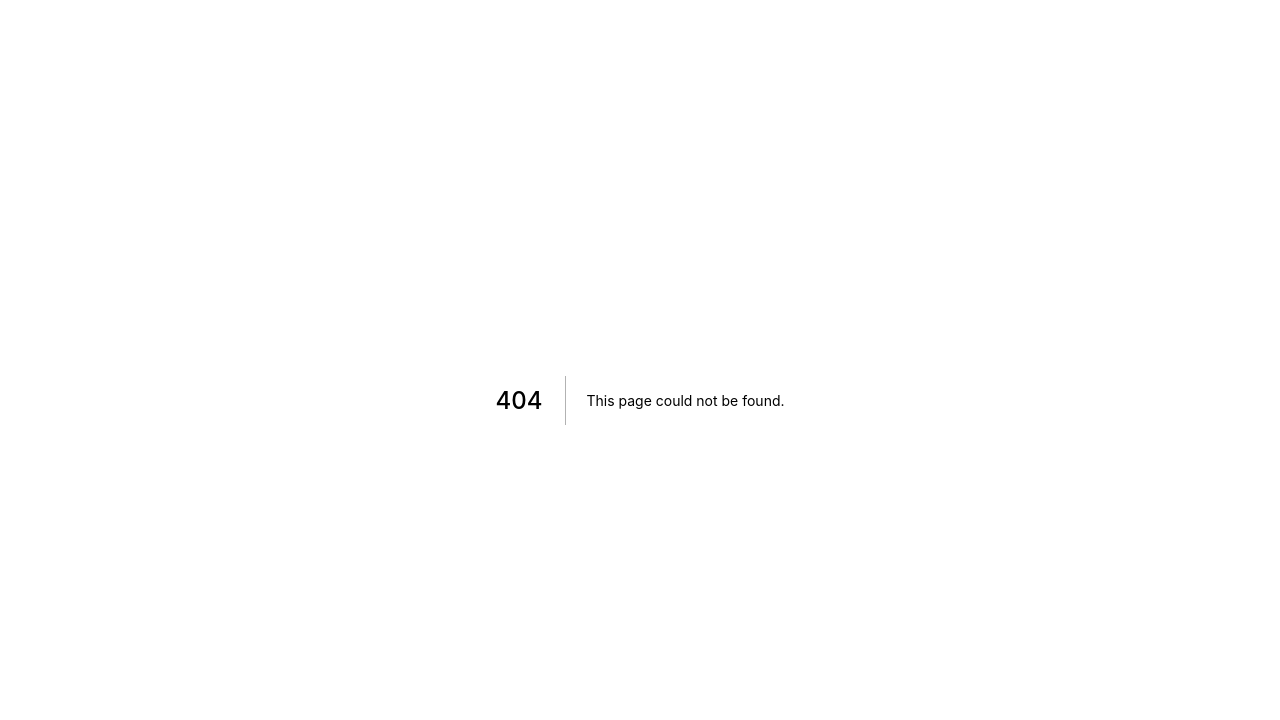
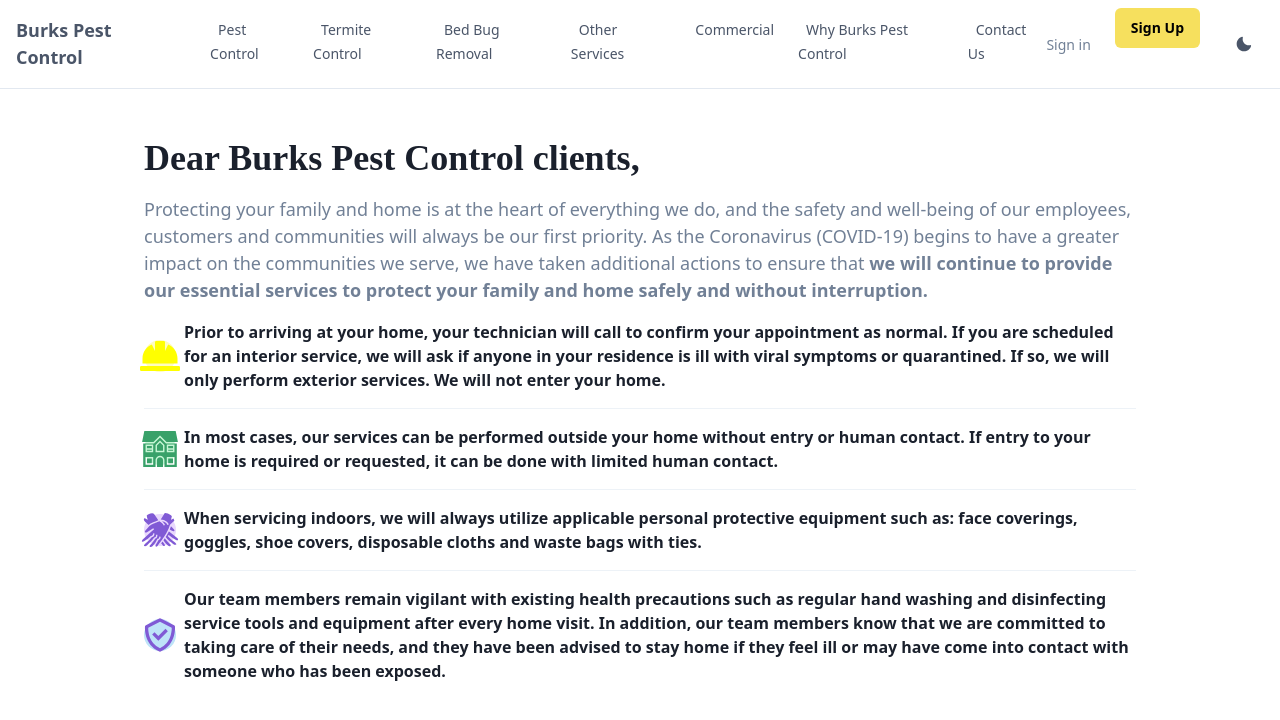
Before and after one commit to awwyes/burkspestcontrol, a Next.js app: page /covid-19 in a window 1280 px wide. Before the commit this address had no page. Shown: the top 720 px of the page. Built offline with nearby package versions, Linux system fonts and the light colour scheme.

Commit message:
Added Covid-19 page

```diff
--- a/components/BannerLayout/BannerLink.tsx
+++ b/components/BannerLayout/BannerLink.tsx
@@ -4,7 +4,7 @@
 export const BannerLink = (props: HTMLChakraProps<'a'>) => (
   <chakra.a
     {...props}
-    href="#"
+    href="/covid-19"
     px="4"
     py="1.5"
     textAlign="center"
--- /dev/null
+++ b/components/Covid19Layout/Covid19.tsx
@@ -0,0 +1,85 @@
+import { ReactElement } from 'react'
+import NavBar from '../NavBarLayout/NavBar'
+import { Container, SimpleGrid, Image, Flex, Heading, Text, Stack, StackDivider, Icon, useColorModeValue } from '@chakra-ui/react'
+import { FaHardHat }  from 'react-icons/fa'
+import { GiFamilyHouse, GiGloves } from 'react-icons/gi'
+import { BiCheckShield } from 'react-icons/bi'
+
+interface FeatureProps {
+    text: string;
+    iconBg: string;
+    icon?: ReactElement;
+}
+
+const Feature = ({ text, icon, iconBg }: FeatureProps) => {
+    return (
+      <Stack direction={'row'} align={'center'}>
+        <Flex
+          w={8}
+          h={8}
+          align={'center'}
+          justify={'center'}
+          rounded={'full'}
+          bg={iconBg}>
+          {icon}
+        </Flex>
+        <Text fontWeight={600}>{text}</Text>
+      </Stack>
+    );
+  };
+
+export default function Covid19() {
+    return (
+        <>
+    <NavBar />
+      <Container maxW={'5xl'} py={12}>
+        <SimpleGrid columns={{ base: 1, md: 1 }} spacing={10}>
+          <Stack spacing={4}>
+            <Heading>Dear Burks Pest Control clients,</Heading>
+            <Text color={'gray.500'} fontSize={'lg'}>
+                Protecting your family and home is at the heart of everything we do,
+                and the safety and well-being of our employees,
+                customers and communities will always be our first priority.
+                As the Coronavirus (COVID-19) begins to have a greater impact on the communities we serve,
+                we have taken additional actions to ensure that <strong>we will continue to provide our essential services to protect your family and home safely and without interruption.</strong>
+            </Text>
+            <Stack
+              spacing={4}
+              divider={
+                <StackDivider
+                  borderColor={useColorModeValue('gray.100', 'gray.700')}
+                />
+              }>
+              <Feature
+                icon={
+                  <Icon as={FaHardHat} color={'yellow.500'} w={10} h={10} />
+                }
+                iconBg={useColorModeValue('yellow.100', 'yellow.900')}
+                text={'Prior to arriving at your home, your technician will call to confirm your appointment as normal. If you are scheduled for an interior service, we will ask if anyone in your residence is ill with viral symptoms or quarantined. If so, we will only perform exterior services. We will not enter your home.'}
+              />
+              <Feature
+                icon={<Icon as={GiFamilyHouse} color={'green.500'} w={10} h={10} />}
+                iconBg={useColorModeValue('green.100', 'green.900')}
+                text={'In most cases, our services can be performed outside your home without entry or human contact. If entry to your home is required or requested, it can be done with limited human contact.'}
+              />
+              <Feature
+                icon={
+                  <Icon as={GiGloves} color={'purple.500'} w={10} h={10} />
+                }
+                iconBg={useColorModeValue('purple.100', 'purple.900')}
+                text={'When servicing indoors, we will always utilize applicable personal protective equipment such as: face coverings, goggles, shoe covers, disposable cloths and waste bags with ties.'}
+              />
+              <Feature
+                icon={
+                  <Icon as={BiCheckShield} color={'purple.500'} w={10} h={10} />
+                }
+                iconBg={useColorModeValue('blue.100', 'blue.900')}
+                text={'Our team members remain vigilant with existing health precautions such as regular hand washing and disinfecting service tools and equipment after every home visit. In addition, our team members know that we are committed to taking care of their needs, and they have been advised to stay home if they feel ill or may have come into contact with someone who has been exposed.'}
+              />
+            </Stack>
+          </Stack>
+        </SimpleGrid>
+      </Container>
+      </>
+    );
+  }
--- /dev/null
+++ b/pages/covid-19.tsx
@@ -0,0 +1,8 @@
+import React from 'react'
+import Covid19 from '../components/Covid19Layout/Covid19'
+
+export default function Covid19Page() {
+    return (
+        <Covid19 />
+    )
+}
```
